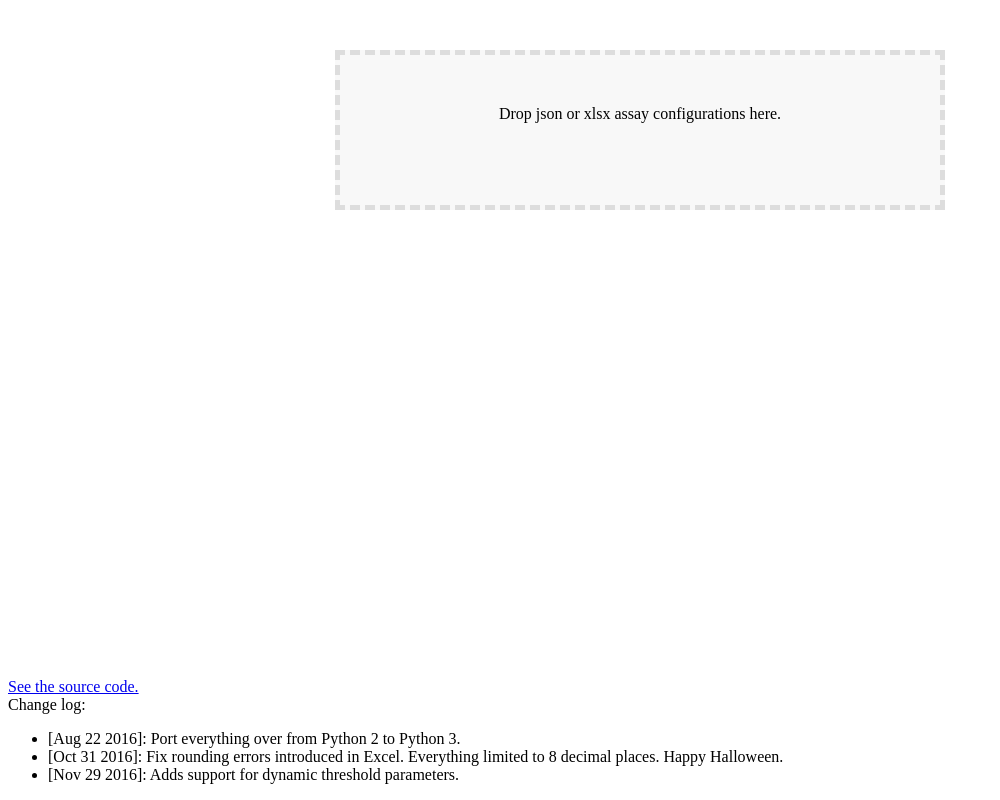
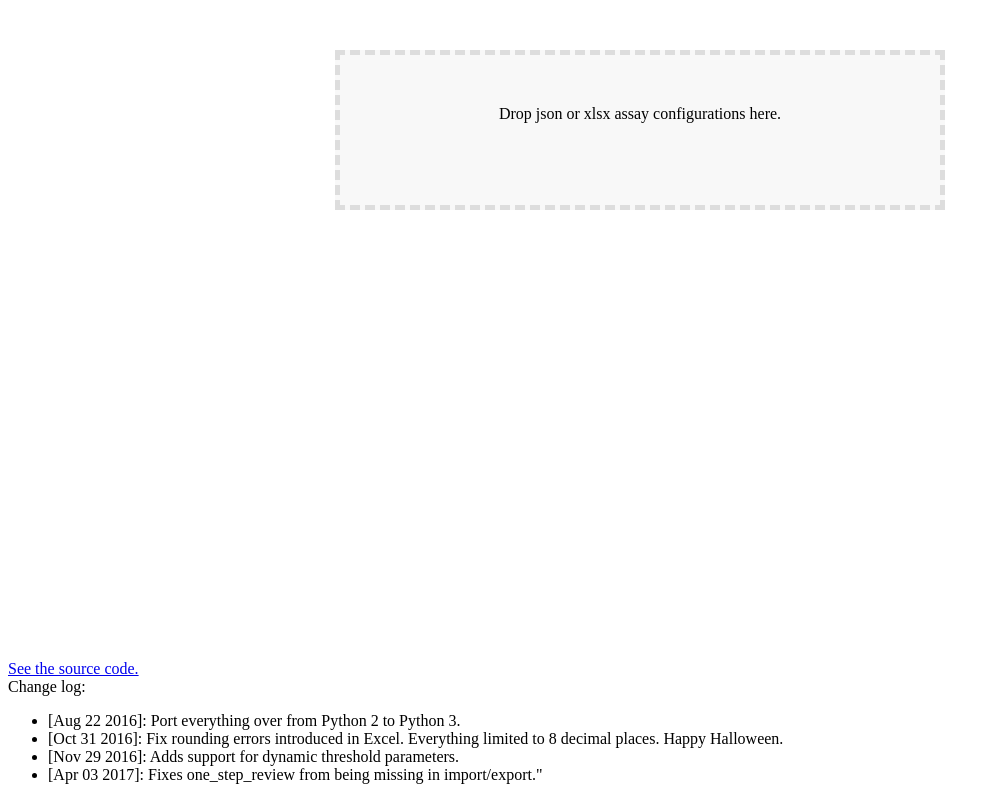
Before and after one commit to indigobio/AssayInterchange, a plain HTML site: page assay_interchange/static/index.html in a window 1280 px wide. Shown: the whole page, without its empty margins (0-1000 px from the left). Drawn offline with nearby package versions, Linux system fonts and the light colour scheme.

Commit message:
Updates to new version of Dwarfsquad.

```diff
--- a/assay_interchange/static/index.html
+++ b/assay_interchange/static/index.html
@@ -1 +1 @@
-<!DOCTYPE html><html><head lang="en"></head><meta charset="utf-8"><title>AC Interchange</title><script src="//ajax.googleapis.com/ajax/libs/angularjs/1.5.5/angular.min.js"></script><script src="js/app.js"></script><script src="js/bower_components/ng-file-upload/ng-file-upload-all.min.js"></script><script src="js/bower_components/angular-file-saver/dist/angular-file-saver.bundle.min.js"></script><link rel="stylesheet" href="styles.css"><link rel="shortcut icon" href="favico.ico"><body><div ng-app="fileUpload" ng-controller="MyCtrl"><div ngf-drop ngf-select ng-model="files" ngf-drag-over-class="'dragover'" ngf-multiple="true" ngf-allow-dir="true" accept="*" ngf-pattern="'*'" class="drop-box"><div>Drop json or xlsx assay configurations here.</div><br><div ng-if="files.length &gt; 0">{{ files[0].name }}</div></div><ul><li ng-repeat="f in files" style="font:smaller">{{f.name}} {{f.$error}} {{f.$errorParam}}</li></ul><pre>{{log}}</pre><pre>{{filedata.message}}</pre></div><div id="footer"><a href="https://github.com/whereskenneth/AssayInterchange" target="_blank">See the source code.</a><div>Change log:<ul><li>[Aug 22 2016]: Port everything over from Python 2 to Python 3.</li><li>[Oct 31 2016]: Fix rounding errors introduced in Excel. Everything limited to 8 decimal places. Happy Halloween.</li><li>[Nov 29 2016]: Adds support for dynamic threshold parameters.</li></ul></div></div></body></html>
+<!DOCTYPE html><html><head lang="en"></head><meta charset="utf-8"><title>AC Interchange</title><script src="//ajax.googleapis.com/ajax/libs/angularjs/1.5.5/angular.min.js"></script><script src="js/app.js"></script><script src="js/bower_components/ng-file-upload/ng-file-upload-all.min.js"></script><script src="js/bower_components/angular-file-saver/dist/angular-file-saver.bundle.min.js"></script><link rel="stylesheet" href="styles.css"><link rel="shortcut icon" href="favico.ico"><body><div ng-app="fileUpload" ng-controller="MyCtrl"><div ngf-drop ngf-select ng-model="files" ngf-drag-over-class="'dragover'" ngf-multiple="true" ngf-allow-dir="true" accept="*" ngf-pattern="'*'" class="drop-box"><div>Drop json or xlsx assay configurations here.</div><br><div ng-if="files.length &gt; 0">{{ files[0].name }}</div></div><ul><li ng-repeat="f in files" style="font:smaller">{{f.name}} {{f.$error}} {{f.$errorParam}}</li></ul><pre>{{log}}</pre><pre>{{filedata.message}}</pre></div><div id="footer"><a href="https://github.com/whereskenneth/AssayInterchange" target="_blank">See the source code.</a><div>Change log:<ul><li>[Aug 22 2016]: Port everything over from Python 2 to Python 3.</li><li>[Oct 31 2016]: Fix rounding errors introduced in Excel. Everything limited to 8 decimal places. Happy Halloween.</li><li>[Nov 29 2016]: Adds support for dynamic threshold parameters.</li><li>[Apr 03 2017]: Fixes one_step_review from being missing in import/export."</li></ul></div></div></body></html>
```
Also changed, not shown: 1 other file.
